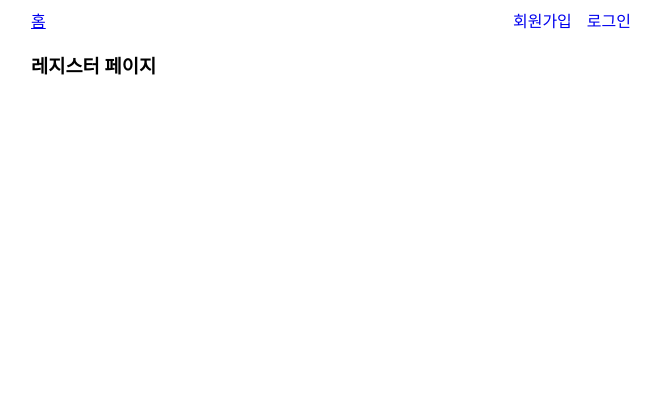
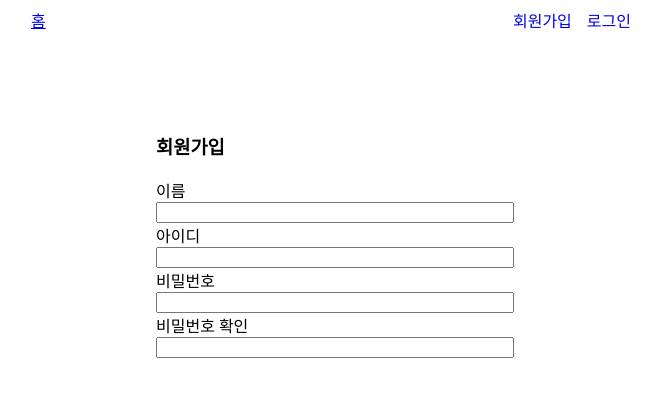
Before and after one commit to pasong0511/image-upload, a React (Create React App) app in the folder client/: page /auth/login in a window 1280 px wide. Shown: the top 396 px of the page, without its empty margins (309-970 px from the left). Built offline with nearby package versions, Linux system fonts and the light colour scheme; no server answers.

Commit message:
회원가입 form 컴포넌트 제작

```diff
--- /dev/null
+++ b/client/src/components/CustomInput.jsx
@@ -0,0 +1,17 @@
+import React, { useState } from "react";
+
+const CustomInput = ({ label, value, onChange, type = "txt" }) => {
+    return (
+        <div>
+            <label>{label}</label>
+            <input
+                style={{ width: "100%" }}
+                value={value}
+                type={type}
+                onChange={onChange}
+            />
+        </div>
+    );
+};
+
+export default CustomInput;
--- a/client/src/pages/RegisterPage.js
+++ b/client/src/pages/RegisterPage.js
@@ -1,7 +1,64 @@
-import React from "react";
+import React, { useState } from "react";
+import CustomInput from "../components/CustomInput";
 
 const RegisterPage = () => {
-    return <h3>레지스터 페이지</h3>;
+    const [name, setName] = useState("");
+    const [username, setUsername] = useState("");
+    const [password, setPassword] = useState("");
+    const [passwordCheck, setPasswordCheck] = useState("");
+
+    const onChangeName = (e) => {
+        setName(e.target.value);
+    };
+
+    const onChangeUsername = (e) => {
+        setUsername(e.target.value);
+    };
+
+    const onChangePassword = (e) => {
+        setPassword(e.target.value);
+    };
+
+    const onChangePasswordChek = (e) => {
+        setPasswordCheck(e.target.value);
+    };
+
+    return (
+        <div
+            style={{
+                marginTop: 100,
+                maxWidth: 350,
+                marginLeft: "auto",
+                marginRight: "auto",
+            }}
+        >
+            <h3>회원가입</h3>
+            <form>
+                <CustomInput
+                    label={"이름"}
+                    value={name}
+                    onChange={onChangeName}
+                />
+                <CustomInput
+                    label={"아이디"}
+                    value={username}
+                    onChange={onChangeUsername}
+                />
+                <CustomInput
+                    label={"비밀번호"}
+                    value={password}
+                    onChange={onChangePassword}
+                    type="password"
+                />
+                <CustomInput
+                    label={"비밀번호 확인"}
+                    value={passwordCheck}
+                    onChange={onChangePasswordChek}
+                    type="password"
+                />
+            </form>
+        </div>
+    );
 };
 
 export default RegisterPage;
```
